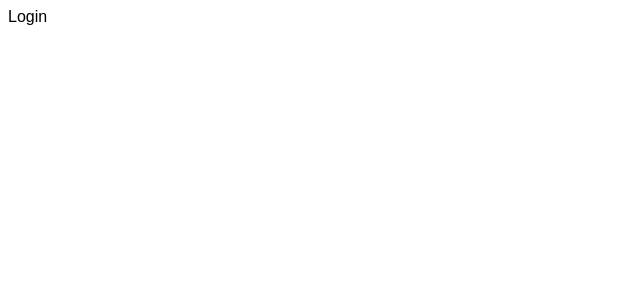
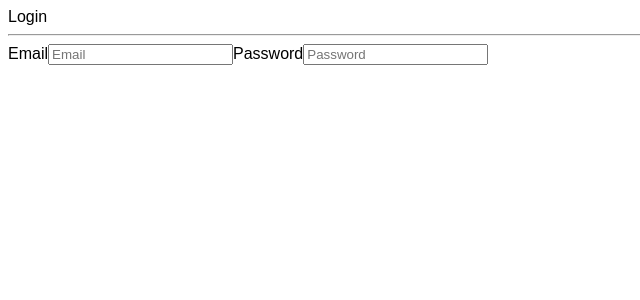
Before and after one commit to devmountainwon5/HealthyHome, a React (Create React App) app in the folder healthy-home/: page /#/ in a window 1280 px wide. Shown: the top 300 px of the page, without its empty margins (0-640 px from the left). Built offline with nearby package versions, Linux system fonts and the light colour scheme.

Commit message:
testing out hooks

```diff
--- a/healthy-home/src/Routes.js
+++ b/healthy-home/src/Routes.js
@@ -5,7 +5,7 @@ import React from 'react';
 // Local components
 import Calendar from './Views/Calendar/Calendar';
 // import Home from './Views/Home/Home';
-// import Login from './Views/Login/Login/login';
+import Login from './Views/Login/Login/login';
 // import Tips from './Views/Tips/Tips';
 
 export default (
@@ -14,6 +14,6 @@ export default (
         <Route path="/home" render={()=><div>Home</div>} />
         <Route path="/calendar" component={Calendar} />
         <Route path="/tips" render={()=><div>Tips</div>} />
-        <Route path="/" render={()=><div>Login</div>} />
+        <Route path="/" component={Login} />
     </Switch>
 );
--- a/healthy-home/src/Views/Calendar/Calendar.js
+++ b/healthy-home/src/Views/Calendar/Calendar.js
@@ -1,4 +1,5 @@
-import React, { useState } from 'react';
+// import React, { useState } from 'react';
+import React from 'react'
 import ReactCalendar from 'react-calendar';
 
 import './Calendar.css';
--- a/healthy-home/src/Views/Login/Login/login.js
+++ b/healthy-home/src/Views/Login/Login/login.js
@@ -1,36 +1,38 @@
-import React, { Component } from 'react'
+import React, { useState } from 'react'
 
-export default class login extends Component {
-    state = {
-        email: '',
-        password: '',
-        loggedIn: false
-    };
+export default function Login() {
+
+    const [email, setEmail] = useState('');
+    const [password, setPassword] = useState('');
 
 
+    // const [loggedInStatus, setLoggedInStatus] = useState(false);
+    // const handleChange = e => {
+    //     e.target.name(e.target.value)
+    // }
 
-    render() {
     return (
         <div>
             <div className='login-box'>
+                Login
+                <hr/>
                 Email
                 <input
                     type='text'
                     placeholder='Email'
-                        name='email'
-                        value={this.state.email}
-                        onChange={this.handleChange}
+                    name='setEmail'
+                    value={email}
+                    onChange={e=>setEmail(e.target.value)}
                 />
                 Password
                 <input
-                        type='text'
+                    type='password'
                     placeholder='Password'
-                        name='Password'
-                        value={this.state.password}
-                        onChange={this.handleChange}
+                    name='setPassword'
+                    value={password}
+                    onChange={e=>setPassword(e.target.value)}
                 />
             </div>
         </div>
     )
 }
-}
```
Also changed, not shown: 1 other file (tests, documents, lock files or other folders). Lines whose indentation alone changed are shown as unchanged.
